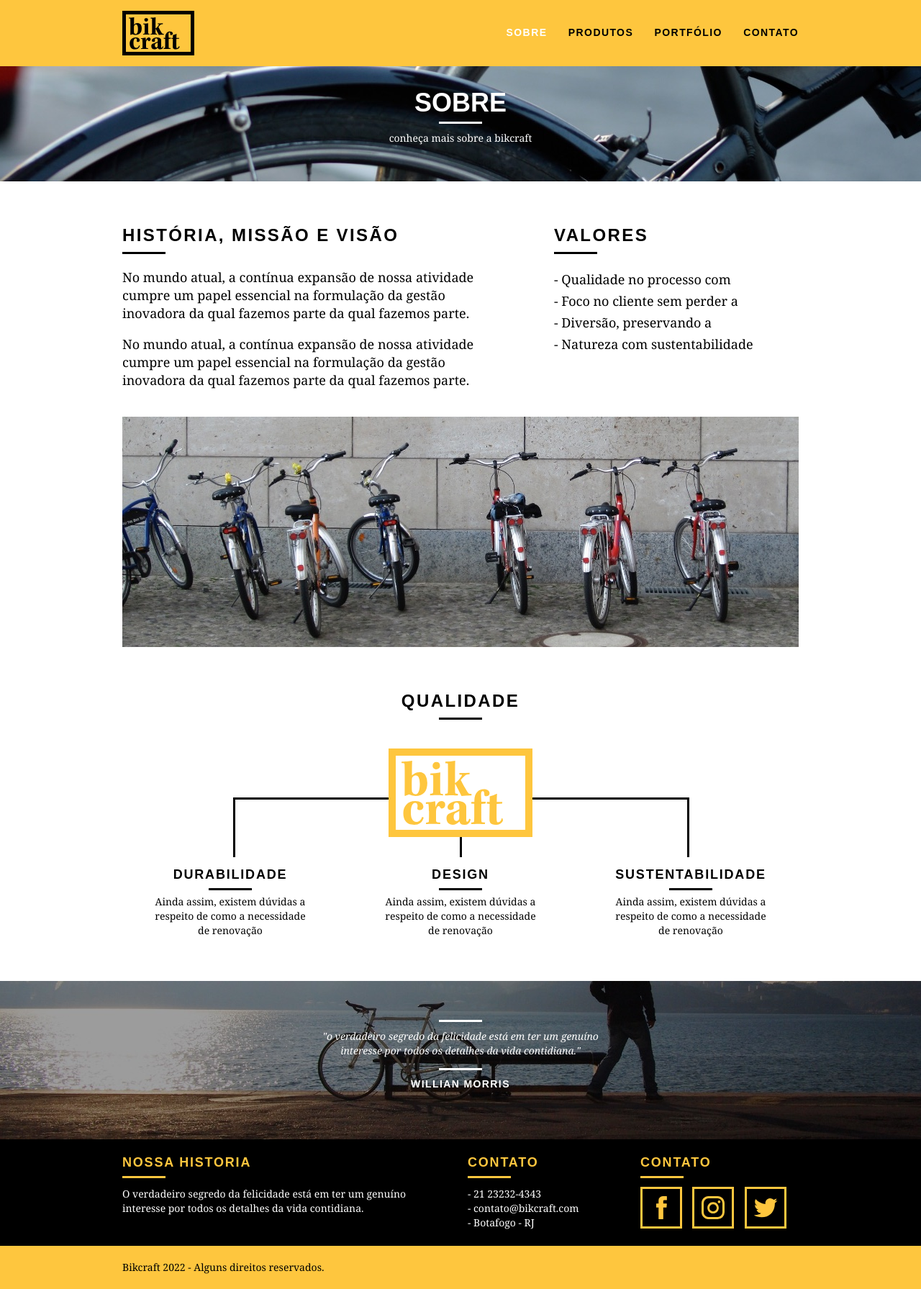
After one commit to GabrielSilva2012/bikcraft, a PHP site: page /sobre.html in a window 1280 px wide. The commit adds this page. Shown: the whole page at 72% size. Run offline with PHP 8.4, Linux system fonts and the light colour scheme.

Commit message:
Criando Pagina Sobre

```diff
--- /dev/null
+++ b/css/sobre.css
@@ -0,0 +1,25 @@
+.interna-sobre {
+  background: url("../img/bg-sobre.jpg") no-repeat center;
+  background-size: cover;
+}
+
+.missao_sobre {
+  padding-top: 60px;
+}
+
+.missao_sobre p {
+  font-size: 18px;
+  line-height: 25px;
+  margin-bottom: 1em;
+  padding-right: 60px;
+}
+
+.missao_sobre ul li {
+  font-family: Georgia, 'Times New Roman', serif;
+  font-size: 18px;
+  line-height: 30px;
+}
+
+.foto-equipe {
+  padding-top: 20px;
+}
--- a/css/style.css
+++ b/css/style.css
@@ -41,6 +41,24 @@ body {
       background: #000;
       margin: 8px auto;
   }
+  .subtitulo-interno {
+    font-size: 24px;
+    line-height: 30px;
+    font-weight: bold;
+    letter-spacing: .1em;
+    color:#000;
+    text-transform: uppercase;
+    margin-bottom: 20px;
+}
+  .subtitulo-interno:after {
+      content: "";
+      display: block;
+      width: 60px;
+      height: 3px;
+      background: #000;
+      margin: 8px 0;
+}
+
 
 p {
   font-family: Georgia, 'Times New Roman', serif;
@@ -81,8 +99,11 @@ img {
   line-height: 20px;
   padding: 10px 0;
  }
+.header_menu ul li a:hover{
+  color: #fff;
+}
 
- .header_menu ul li a:hover{
+.header_menu ul li a.menu_ativo{
   color: #fff;
 }
 /*Introducao*/
@@ -128,6 +149,30 @@ color: #fff;
   font-weight: bold;
   font-size: 14px;
   letter-spacing: .1em;
+}
+
+/* Introdução Interna */
+.introducao-interna {
+  width: 100%;
+  margin-top: 92px;
+  height: 160px;
+  text-align: center;
+  color:#fff;
+  padding-top: 30px;
+}
+.introducao-interna h1 {
+  font-size: 36px;
+  font-weight: bold;
+  text-transform: uppercase;
+}
+
+.introducao-interna h1:after {
+  content: "";
+  display: block;
+  width: 60px;
+  height: 3px;
+  background: #fff;
+  margin: 6px auto 10px auto;
 }
 /* Produtos */
 .produtos {
@@ -227,6 +272,7 @@ color: #fff;
 
 .qualidade_lista {
   padding-top: 20px;
+  overflow: auto;/* clear-flix */
 }
 .qualidade_lista li{
   text-align: center;
--- /dev/null
+++ b/sobre.html
@@ -0,0 +1,126 @@
+<!DOCTYPE html>
+<html lang="pt-br">
+
+<head>
+  <meta charset="utf-8">
+  <title>Bikcraft - Sobre</title>
+
+  <link rel="stylesheet" href="css/normalize.css">
+  <link rel="stylesheet" href="css/reset.css">
+  <link rel="stylesheet" href="css/grid.css">
+  <link rel="stylesheet" href="css/style.css">
+  <link rel="stylesheet" href="css/sobre.css">
+</head>
+
+<body>
+
+  <header class="header">
+    <div class="container ">
+      <a href="index.html" class="grid-4">
+        <img src="img/bikcraft.svg" alt="Bikcraft">
+      </a>
+      <nav class="grid-12 header_menu ">
+        <ul>
+
+          <li><a href="sobre.html" class="menu_ativo">Sobre</a> </li>
+          <li><a href="produtos.html">Produtos</a></li>
+          <li><a href="portfolio.html">Portfólio</a></li>
+          <li><a href="contato.html">Contato</a></li>
+
+        </ul>
+      </nav>
+    </div>
+  </header>
+
+  <section class="introducao-interna interna-sobre">
+    <div class="container">
+      <h1>Sobre</h1>
+      <p>conheça mais sobre a bikcraft</p>
+    </div>
+  </section>
+
+  <section class="missao_sobre container">
+    <div class="grid-10">
+      <h2 class="subtitulo-interno">História, Missão e Visão</h2>
+      <p>No mundo atual, a contínua expansão de nossa atividade cumpre um papel essencial na formulação da gestão inovadora da qual fazemos parte da qual fazemos parte.</p>
+      <p>No mundo atual, a contínua expansão de nossa atividade cumpre um papel essencial na formulação da gestão inovadora da qual fazemos parte da qual fazemos parte.</p>
+    </div>
+    <div class="grid-6">
+      <h2 class="subtitulo-interno">Valores</h2>
+      <ul>
+        <li>- Qualidade no processo com</li>
+        <li>- Foco no cliente sem perder a</li>
+        <li>- Diversão, preservando a</li>
+        <li>- Natureza com sustentabilidade</li>
+      </ul>
+    </div>
+
+    <div class="grid-16 foto-equipe">
+      <img src="img/equipe-bikcraft.jpg" alt="Equipe Bikcraft">
+    </div>
+
+  </section>
+  <section class="qualidade container">
+    <h2 class="subtitulo">Qualidade</h2>
+    <img src="img/bikcraft-qualidade.svg" alt="Bikcraft">
+    <ul class="qualidade_lista">
+      <li class="grid-1-3">
+        <h3> Durabilidade</h3>
+        <p>Ainda assim, existem dúvidas a respeito de como a necessidade de renovação</p>
+      </li>
+      <li class="grid-1-3">
+        <h3> Design</h3>
+        <p>Ainda assim, existem dúvidas a respeito de como a necessidade de renovação</p>
+      </li>
+      <li class="grid-1-3">
+        <h3> Sustentabilidade</h3>
+        <p>Ainda assim, existem dúvidas a respeito de como a necessidade de renovação</p>
+      </li>
+    </ul>
+
+  </section>
+
+  <section class="quebra">
+    <blockquote class="quote-externo container">
+      <p>"o verdadeiro segredo da felicidade está em ter um genuíno interesse por todos os detalhes da vida contidiana."</p>
+      <cite>WILLIAN MORRIS</cite>
+    </blockquote>
+  </section>
+
+  <footer>
+    <div class="footer">
+      <div class="container">
+        <div class="grid-8 footer_historia">
+          <h3>Nossa Historia</h3>
+          <p>O verdadeiro segredo da felicidade está em ter um genuíno interesse por todos os detalhes da vida contidiana. </p>
+        </div>
+
+        <div class="grid-4 footer_contato">
+          <h3>Contato</h3>
+          <ul>
+            <li>- 21 23232-4343</li>
+            <li>- contato@bikcraft.com</li>
+            <li>- Botafogo - RJ</li>
+          </ul>
+        </div>
+
+        <div class="grid-4 footer_redes">
+          <h3>Contato</h3>
+          <ul>
+            <li><a href="http://facebook.com" target="_black"><img src="img/redes-sociais/facebook.svg" alt="facebook"></a></li>
+            <li><a href="http://instagram.com" target="_black"><img src="img/redes-sociais/instagram.svg" alt="instagram"></a></li>
+            <li><a href="http://twitter.com" target="_black"><img src="img/redes-sociais/twitter.svg" alt="twitter"></a></li>
+          </ul>
+
+        </div>
+      </div>
+    </div>
+    <div class="copy">
+      <div class="container">
+        <p class="grid-16"> Bikcraft 2022 - Alguns direitos reservados.</p>
+      </div>
+    </div>
+  </footer>
+</body>
+
+</html>
```
Lines whose indentation alone changed are shown as unchanged.
